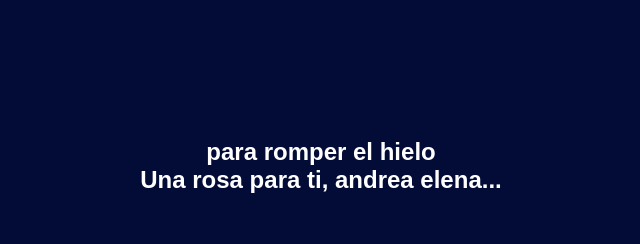
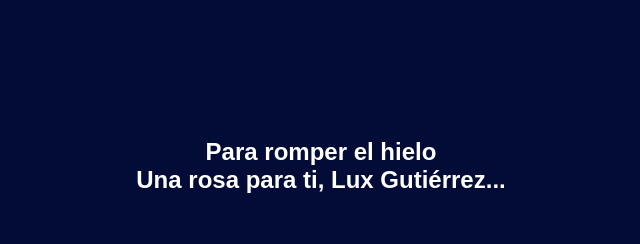
Before and after one commit to G-YHONNER/valentina, a plain HTML site: page index.html in a window 1280 px wide. Shown: the top 244 px of the page, without its empty margins (327-967 px from the left). Drawn offline with Linux system fonts and the light colour scheme; a web font is replaced by a local one.

Commit message:
Actualizar index.html

```diff
--- a/index.html
+++ b/index.html
@@ -40,7 +40,7 @@
         </div>
       </div>
     </div>
-    <h2>para romper el hielo <br> Una rosa para ti, andrea elena...
+    <h2>Para romper el hielo <br> Una rosa para ti, Lux Gutiérrez...
     </h2>
   </body>
 </html>
```
